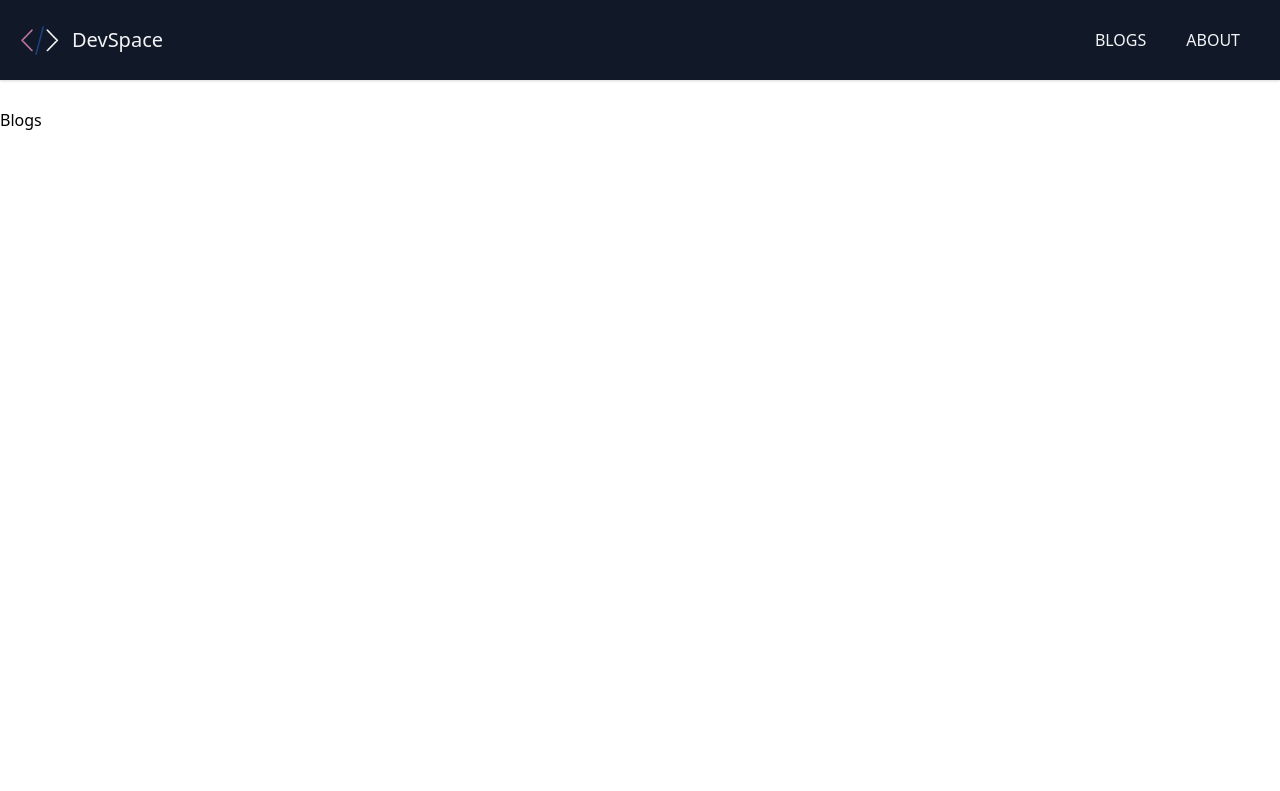
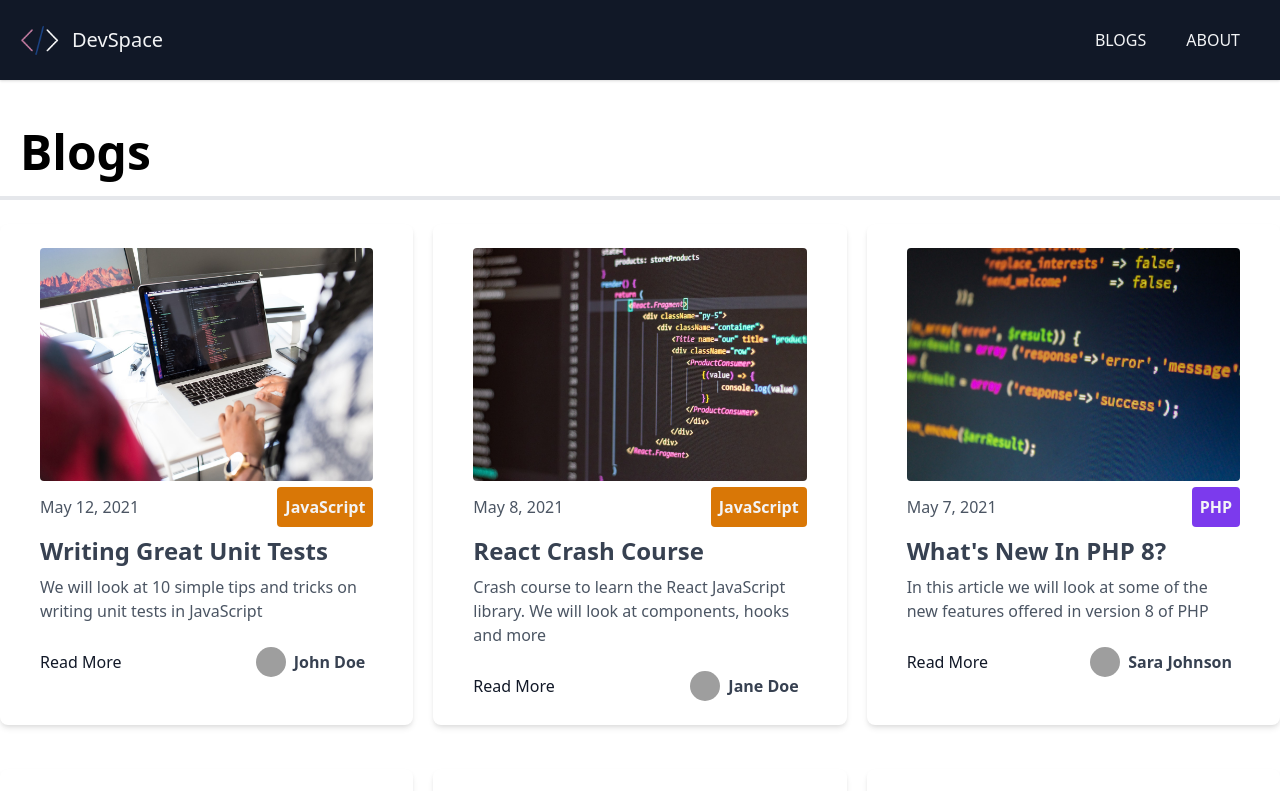
Before and after one commit to VisheshSingh/dev-space-nextjs, a Next.js app: page /blogs in a window 1280 px wide. Shown: the top 791 px of the page. Built offline with nearby package versions, Linux system fonts and the light colour scheme; grey boxes are pictures that could not be loaded.

Commit message:
sortByDate and CategoryLabel

```diff
--- /dev/null
+++ b/components/CategoryLabel.js
@@ -0,0 +1,20 @@
+import Link from 'next/link';
+
+const CategoryLabel = ({ children }) => {
+  const colorKey = {
+    JavaScript: 'yellow',
+    CSS: 'blue',
+    Ruby: 'red',
+    Python: 'green',
+    PHP: 'purple',
+  };
+  return (
+    <div
+      className={`px-2 py-2 bg-${colorKey[children]}-600 text-gray-100 font-bold rounded`}
+    >
+      <Link href={`/blogs/category/${children.toLowerCase()}`}>{children}</Link>
+    </div>
+  );
+};
+
+export default CategoryLabel;
--- a/components/Post.js
+++ b/components/Post.js
@@ -1,5 +1,6 @@
 import Link from 'next/link';
 import Image from 'next/image';
+import CategoryLabel from './CategoryLabel';
 
 export default function Post({ post }) {
   return (
@@ -15,7 +16,7 @@ export default function Post({ post }) {
         <span className='font-light text-gray-600'>
           {post.frontmatter.date}
         </span>
-        {/* <CategoryLabel>{post.frontmatter.category}</CategoryLabel> */}
+        <CategoryLabel>{post.frontmatter.category}</CategoryLabel>
       </div>
       <div className='mt-2'>
         <Link href={`/blog/${post.slug}`}>
--- a/pages/blogs/index.js
+++ b/pages/blogs/index.js
@@ -1,7 +1,40 @@
+import fs from 'fs';
+import path from 'path';
+import matter from 'gray-matter';
 import Layout from '../../components/Layout';
+import Post from '../../components/Post';
+import { sortByDate } from '../../utils';
 
-const index = () => {
-  return <Layout title='All Blogs'>Blogs</Layout>;
+export default function PostsPage({ posts }) {
+  return (
+    <Layout>
+      <h1 className='text-5xl border-b-4 p-5 font-bold'>Blogs</h1>
+
+      <div className='grid md:grid-cols-2 lg:grid-cols-3 gap-5'>
+        {posts.map((post) => (
+          <Post key={post.slug} post={post} />
+        ))}
+      </div>
+    </Layout>
+  );
+}
+
+export const getStaticProps = () => {
+  const files = fs.readdirSync(path.join('posts'));
+
+  const posts = files.map((file) => {
+    const slug = file.replace('.md', '');
+    const markdownWithMeta = fs.readFileSync(path.join('posts', file), 'utf-8');
+    const { data: frontmatter } = matter(markdownWithMeta);
+    return {
+      slug,
+      frontmatter,
+    };
+  });
+
+  return {
+    props: {
+      posts: posts.sort(sortByDate),
+    },
+  };
 };
-
-export default index;
--- a/pages/index.js
+++ b/pages/index.js
@@ -7,7 +7,6 @@ import Post from '../components/Post';
 import { sortByDate } from '../utils';
 
 export default function HomePage({ posts }) {
-  console.log(posts);
   return (
     <Layout>
       <h1 className='text-5xl border-b-4 p-5 font-bold'>Latest Posts</h1>
```
